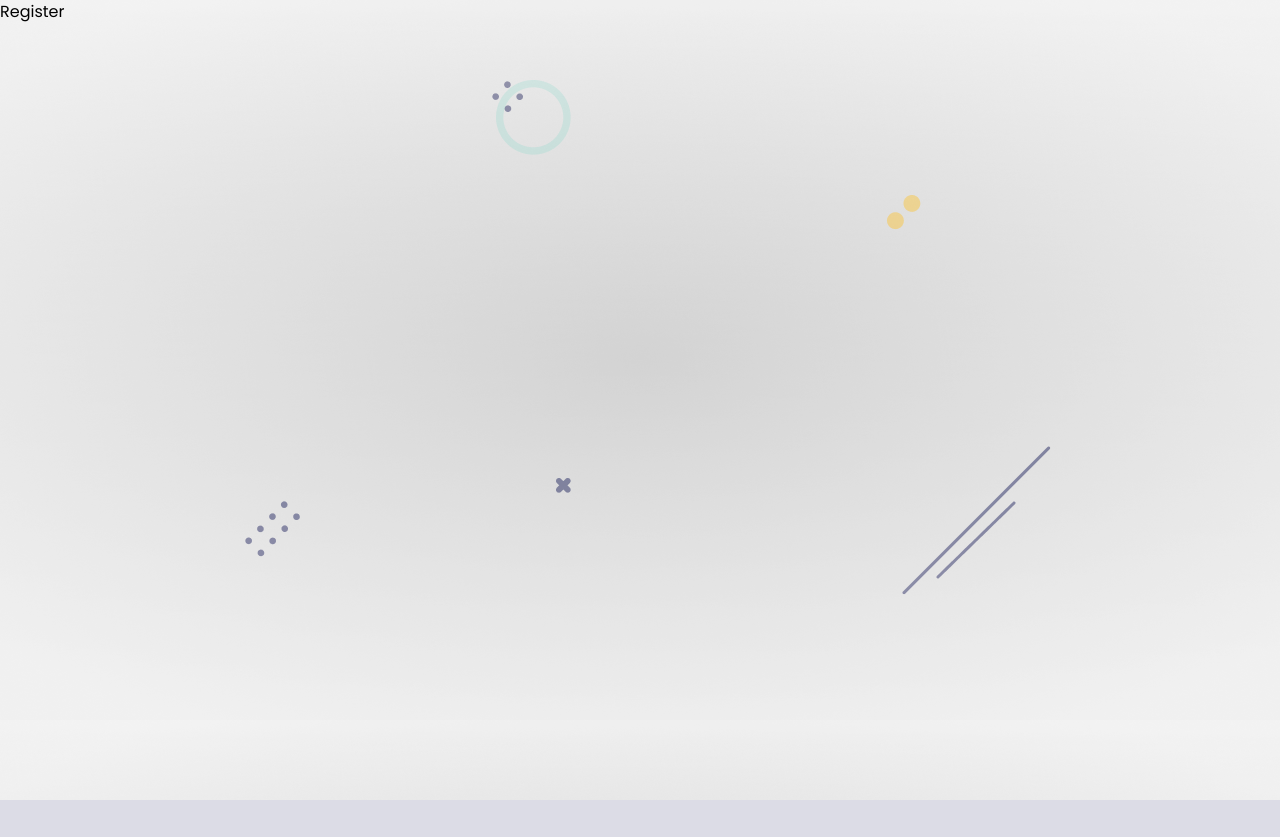
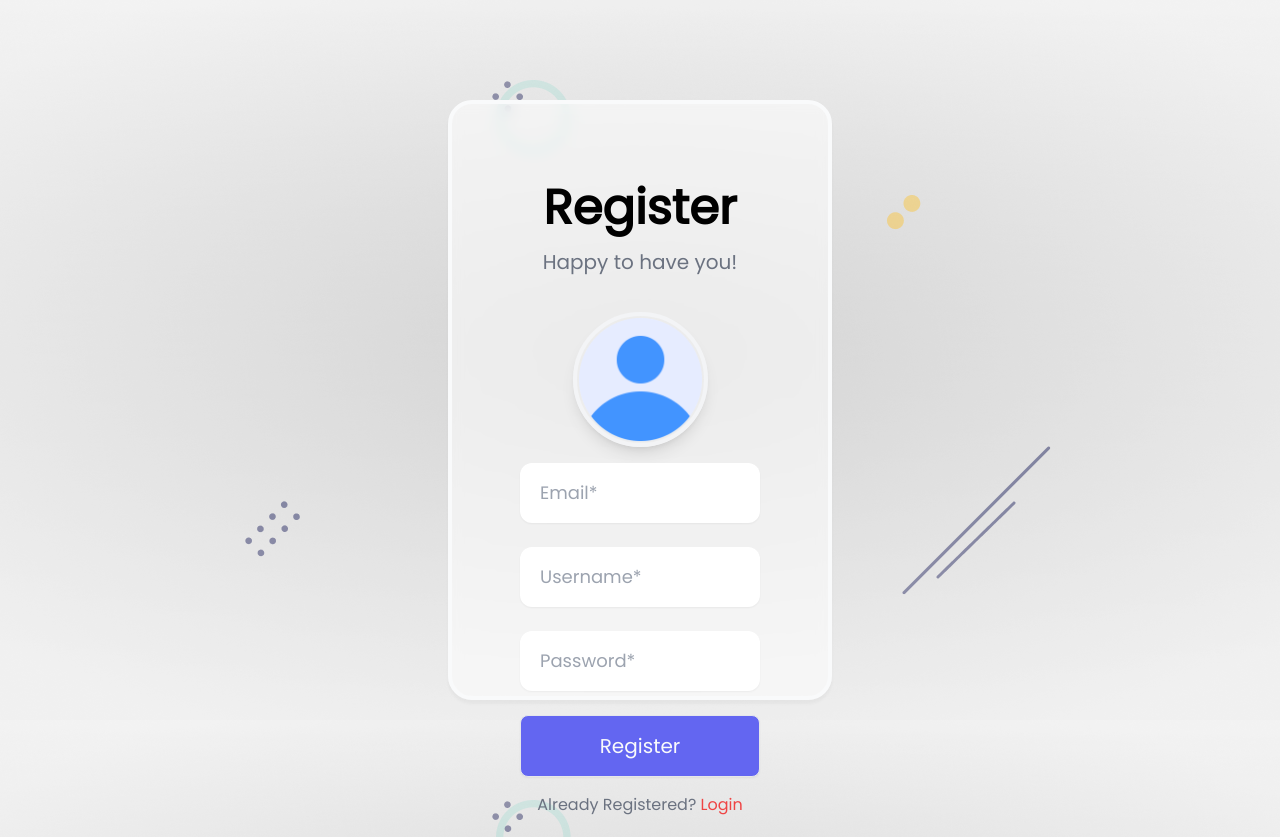
Before and after one commit to jayuchawla/Authentication_jwt, a React (Create React App) app in the folder client/: page /register in a window 1280 px wide. Before the commit the page ends 800 px from the top, so only its background shows below. Built offline with nearby package versions, Linux system fonts and the light colour scheme.

Commit message:
register ui with profile pic

```diff
--- a/client/src/components/Register.js
+++ b/client/src/components/Register.js
@@ -1,9 +1,68 @@
-import React from 'react'
+import React from 'react';
+import { Link } from 'react-router-dom';
+import avatar from '../assets/profile.png';
+import styles from '../styles/username.module.css';
+import { Toaster } from 'react-hot-toast';
+import { useFormik } from 'formik';
+
+import { registerPageValidation } from '../helper/validate';
+import convertToBase64 from '../helper/convert';
 
 export default function Register() {
+
+  const [file, setFile] = React.useState()
+
+  const formik = useFormik({
+    initialValues: {
+      email: '',
+      username: '',
+      password: ''
+    },
+    validate: registerPageValidation,
+    validateOnBlur: false,
+    validateOnChange: false,
+    onSubmit: async (values) => {
+      values = await Object.assign(values, { profileImg: file || '' });
+      console.log(values);
+    }
+  })
+
+  /* Formik does not support file uplload, hence need to create custom function */
+  const onUpload = async (e) => {
+    const base64 = await convertToBase64(e.target.files[0]);
+    setFile(base64);
+  }
+
   return (
-    <div>
-      Register
+    <div className='container mx-auto'>
+      <Toaster position='top-center' reverseOrder={false}></Toaster>
+      <div className='flex justify-center items-center h-screen'>
+        <div className={styles.glass}>
+          <div className='title flex flex-col items-center'>
+            <h4 className='text-5xl font-bold'>Register</h4>
+            <span className='py-4 text-xl w-2/3 text-center text-gray-500'>
+              Happy to have you!
+            </span>
+          </div>
+          <form className='py-1' onSubmit={formik.handleSubmit}>
+            <div className='profile flex justify-center py-4'>
+              <label htmlFor='profile'>
+                <img className={styles.profile_img} src={file || avatar} alt='avatar' />
+              </label>
+              <input type="file" id="profile" name="profile" onChange={onUpload}/>
+            </div>
+            <div className='textbox flex flex-col items-center gap-6'>
+              <input {...formik.getFieldProps('email')} className={styles.text_box} type="text" placeholder='Email*' />
+              <input {...formik.getFieldProps('username')} className={styles.text_box} type="text" placeholder='Username*' />
+              <input {...formik.getFieldProps('password')} className={styles.text_box} type="password" placeholder='Password*' />
+              <button className={styles.btn} type='submit'>Register</button>
+            </div>
+            <div className='text-center py-4'>
+              <span className='text-gray-500'>Already Registered? <Link to="/" className='text-red-500'>Login</Link></span>
+            </div>
+          </form>
+        </div>
+      </div>
     </div>
   )
 }
--- /dev/null
+++ b/client/src/helper/convert.js
@@ -0,0 +1,15 @@
+/** image to base 64 */
+export default function convertToBase64(file) {
+    return new Promise((resolve, reject) => {
+        const fileReader = new FileReader();
+        fileReader.readAsDataURL(file);
+
+        fileReader.onload = () => {
+            resolve(fileReader.result)
+        }
+
+        fileReader.onerror = (error) => {
+            reject(error)
+        }
+    })
+}
--- a/client/src/helper/validate.js
+++ b/client/src/helper/validate.js
@@ -1,10 +1,4 @@
 import toast from 'react-hot-toast';
-
-/* username page validation */
-export async function loginUsernameValidate(values) {
-    const errors = usernameValidate({}, values);
-    return errors;
-}
 
 function usernameValidate(error = {}, values) {
     if (!values.username) {
@@ -16,12 +10,6 @@ function usernameValidate(error = {}, values) {
     return error
 }
 
-/* password page validation */
-export async function loginPasswordValidate(values) {
-    const errors = passwordValidate({}, values);
-    return errors;
-}
-
 function passwordValidate(errors = {}, values) {
     if (!values.password) {
         errors.password = toast.error('Password Required...!')
@@ -30,6 +18,30 @@ function passwordValidate(errors = {}, values) {
     }
     return errors
 }
+
+function emailValidate(errors = {}, values) {
+    if(!values.email) {
+        errors.email = toast.error("Email required...!");
+    } else if(values.email.includes(" ")) {
+        errors.email = toast.error("Invalid email...!");
+    } else if(!/^(([^<>()\[\]\\.,;:\s@"]+(\.[^<>()\[\]\\.,;:\s@"]+)*)|(".+"))@((\[[0-9]{1,3}\.[0-9]{1,3}\.[0-9]{1,3}\.[0-9]{1,3}])|(([a-zA-Z\-0-9]+\.)+[a-zA-Z]{2,}))$/.test(values.email)) {
+        errors.email = toast.error("Invalid email...!");
+    }
+    return errors;
+}
+
+/* username page validation */
+export async function loginUsernameValidate(values) {
+    const errors = usernameValidate({}, values);
+    return errors;
+}
+
+/* password page validation */
+export async function loginPasswordValidate(values) {
+    const errors = passwordValidate({}, values);
+    return errors;
+}
+
 
 /* reset page validation */
 export async function resetPasswordValidate(values) {
@@ -40,3 +52,11 @@ export async function resetPasswordValidate(values) {
     }
     return errors;
 }
+
+/* register page validation */
+export async function registerPageValidation(values) {
+    const errors = usernameValidate({}, values);
+    passwordValidate(errors, values);
+    emailValidate(errors, values);
+    return errors;
+}
--- a/client/src/styles/username.module.css
+++ b/client/src/styles/username.module.css
@@ -24,3 +24,7 @@
 .btn:hover {
     background-color: #ff6a6a;
 }
+
+input[type='file'] {
+    display: none;
+}
```
